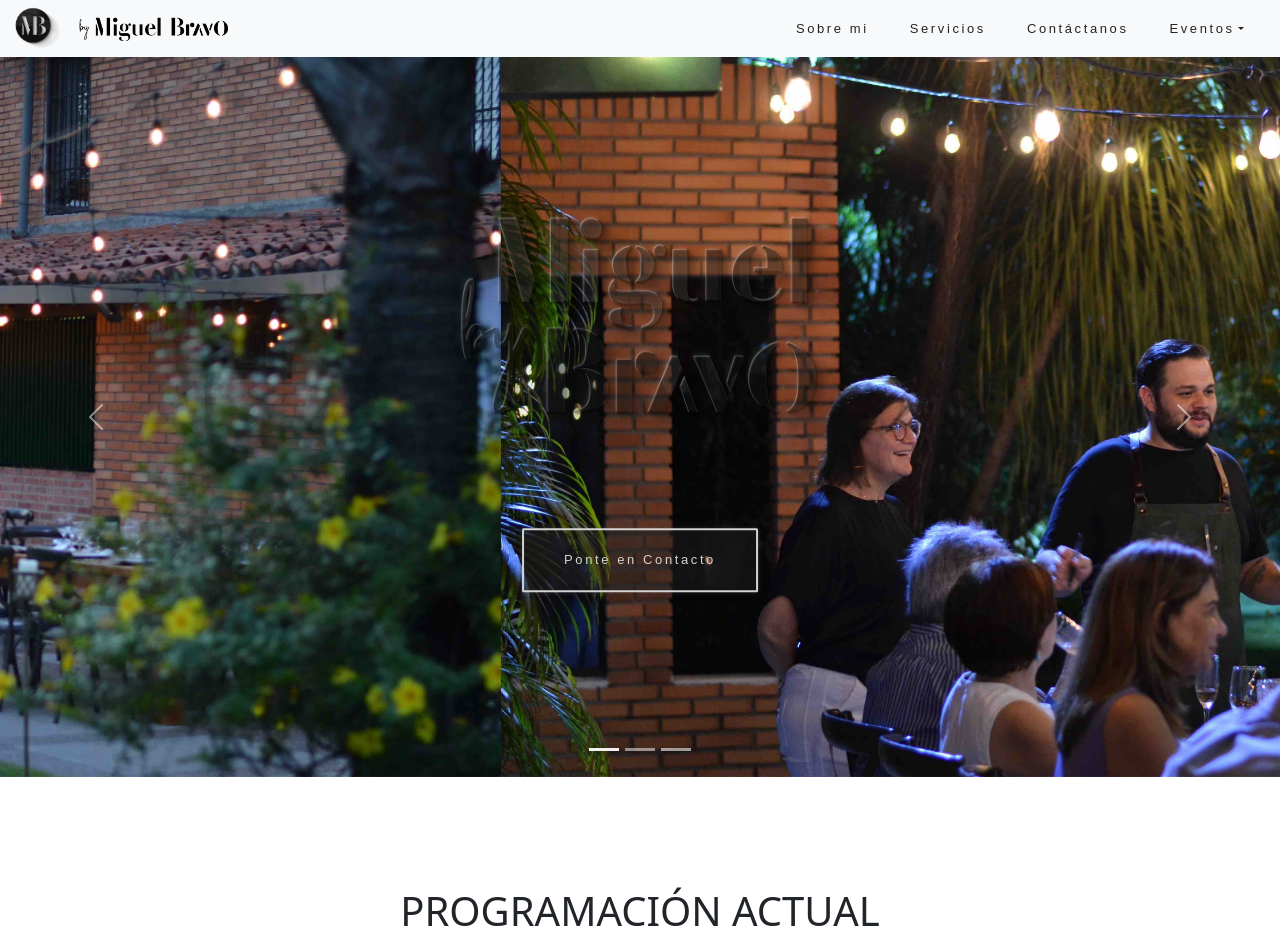
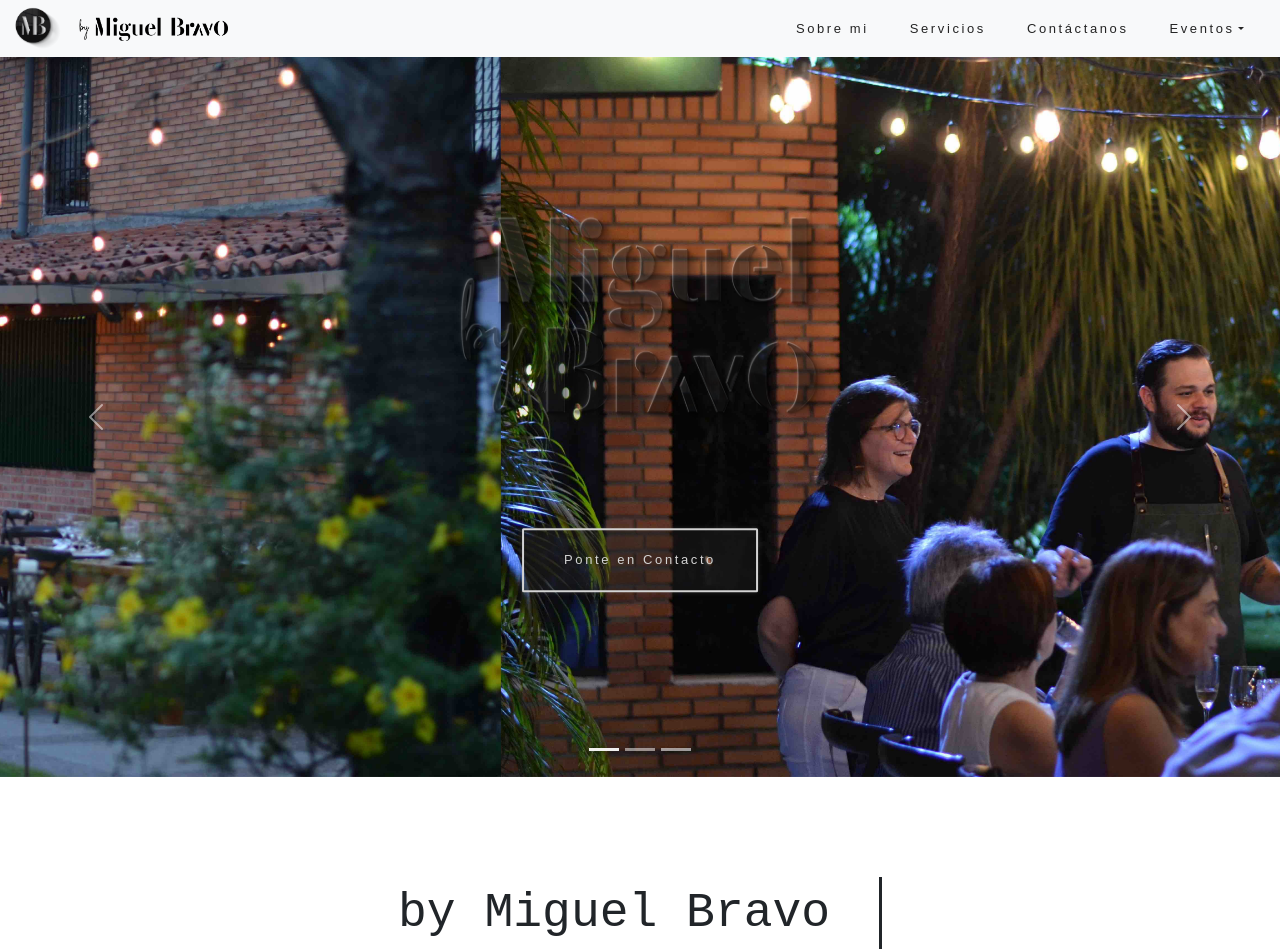
Before and after one commit to CarolinaVitale/bymiguelbravo, a React (Create React App) app: page / in a window 1280 px wide. Shown: the top 952 px of the page. Built offline with nearby package versions, Linux system fonts and the light colour scheme; the HTML template or start-up script is replaced by a standard one.

Commit message:
spinner - centered

```diff
--- a/src/components/Program.js
+++ b/src/components/Program.js
@@ -3,8 +3,11 @@ import React from "react";
 function Program() {
     return (
         <div className='program'>
-            <h1>PROGRAMACIÓN ACTUAL</h1>
-            <p>En este momento estamos trabajando bajo pedido.</p>
+            <div className="wrapper2">
+                <div className="typing-demo2">
+                    by Miguel Bravo
+                </div>
+            </div>
         </div>
     );
 }
--- a/src/pages/About.js
+++ b/src/pages/About.js
@@ -29,6 +29,8 @@ function About() {
             </div>
 
             <br/>
+            <div className="about-text">
+                <br />
                 <p>Con una formación inicial como ingeniero en 2013, Miguel descubrió su verdadera pasión en la cocina, graduándose en Le Cordon Bleu de Perú con la mención del Cordon Azul en 2015. Desde entonces, ha dejado su huella culinaria en distintas naciones, construyendo una trayectoria de casi 10 años.
                 </p>
                 <br />
@@ -40,7 +42,7 @@ function About() {
                 <br />
                 <p>Con casi una década de experiencia, Miguel no solo domina el arte de la cocina, sino que infunde cada plato con su pasión por la creación culinaria. Más allá de ser un ingeniero transformado en chef, él personifica la dedicación y amor por la cocina, compartiendo su pasión a través de cada experiencia gastronómica exquisita.</p>
                 <br />
-
+            </div>
         </div>
     );
 }
--- a/src/styles/App.css
+++ b/src/styles/App.css
@@ -1,6 +1,6 @@
 body {
   max-width: 100%;
-    overflow-x: hidden;
+  overflow-x: hidden;
 }
 
 
@@ -27,6 +27,7 @@ nav.navbar.bg-body-tertiary.mb-3.navbar.navbar-expand-sm.navbar-light {
     transform: translateX(-50%);
   }
 }
+
 /*  E N D   N A V B A R  */
 
 
@@ -51,6 +52,7 @@ nav.navbar.bg-body-tertiary.mb-3.navbar.navbar-expand-sm.navbar-light {
     height: 50%;
   }
 }
+
 /*  E N D  C A R O U S E L  */
 
 
@@ -93,10 +95,31 @@ nav.navbar.bg-body-tertiary.mb-3.navbar.navbar-expand-sm.navbar-light {
     transform: translate(-50%, -50%);
   }
 }
+
 /*  E N D   B U T T O N S  */
 
 
 /*  P R O G R A M  */
+
+/*   T Y P I N G   */
+.wrapper2 {
+  /*This part is important for centering*/
+  display: grid;
+  place-items: center;
+}
+
+.typing-demo2 {
+  width: 16.8ch;
+  animation: typing 2s steps(15), blink .5s step-end infinite alternate;
+  white-space: nowrap;
+  overflow: hidden;
+  border-right: 3px solid;
+  font-family: monospace;
+  font-size: 3em;
+}
+
+/*   T Y P I N G   */
+
 .program h1 {
   padding: 10px 10px 10px;
   text-align: center;
@@ -116,6 +139,7 @@ nav.navbar.bg-body-tertiary.mb-3.navbar.navbar-expand-sm.navbar-light {
   margin-top: 100px;
   margin-bottom: 100px;
 }
+
 /*  E N D  P R O G R A M  */
 
 
@@ -303,6 +327,7 @@ nav.navbar.bg-body-tertiary.mb-3.navbar.navbar-expand-sm.navbar-light {
     flex-direction: column;
   }
 }
+
 /*   E N D   C O N T A C T   */
 
 
@@ -343,6 +368,7 @@ nav.navbar.bg-body-tertiary.mb-3.navbar.navbar-expand-sm.navbar-light {
     border-color: transparent
   }
 }
+
 /*   T Y P I N G   E N D    */
 
 
@@ -357,18 +383,21 @@ nav.navbar.bg-body-tertiary.mb-3.navbar.navbar-expand-sm.navbar-light {
   text-align: justify;
 }
 
-.about-info {
+.about-text {
   margin-bottom: 100px;
 }
 
 @media (min-width: 768px) {
   .about-image {
-    max-width: 700px;
+    max-width: 850px;
     margin-bottom: 40px;
   }
 
   .about-info {
-    padding: 40px 40px 40px 40px;
+    max-width: 850px;
+    margin: 0 auto;
+    margin-top: 50px;
+    margin-bottom: 50px;
   }
 }
 
@@ -384,6 +413,7 @@ nav.navbar.bg-body-tertiary.mb-3.navbar.navbar-expand-sm.navbar-light {
     font-size: smaller;
   }
 }
+
 /*   E N D  A B O U T   */
 
 
@@ -395,6 +425,8 @@ nav.navbar.bg-body-tertiary.mb-3.navbar.navbar-expand-sm.navbar-light {
   width: 40px;
   height: 40px;
   animation: spin 1s linear infinite;
+  position: relative;
+  display: inline-block;
 }
 
 .spinner-container {
@@ -409,4 +441,5 @@ nav.navbar.bg-body-tertiary.mb-3.navbar.navbar-expand-sm.navbar-light {
     transform: rotate(360deg);
   }
 }
+
 /*  E N D   S P I N N E R */
```
Lines whose indentation alone changed are shown as unchanged.
